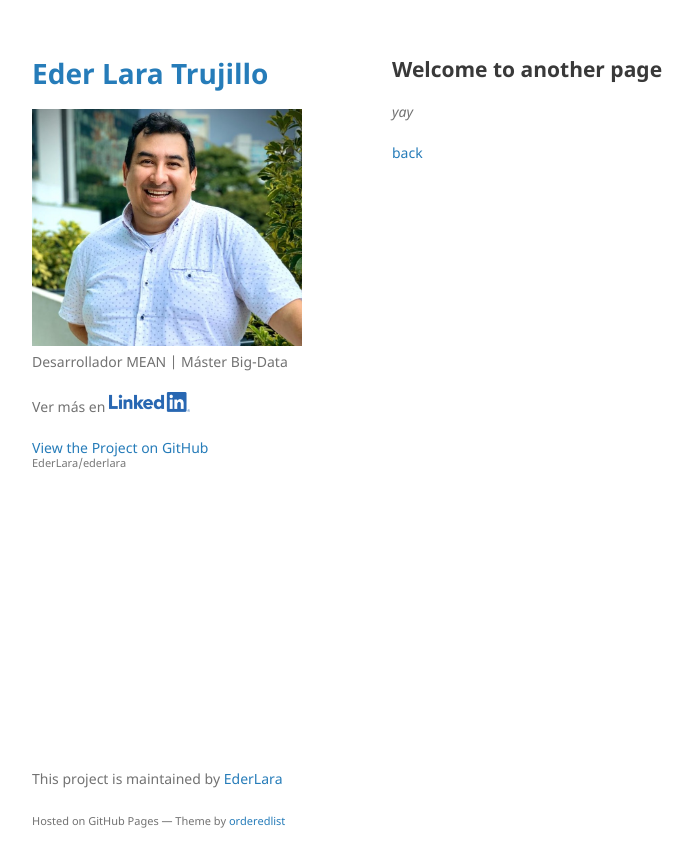
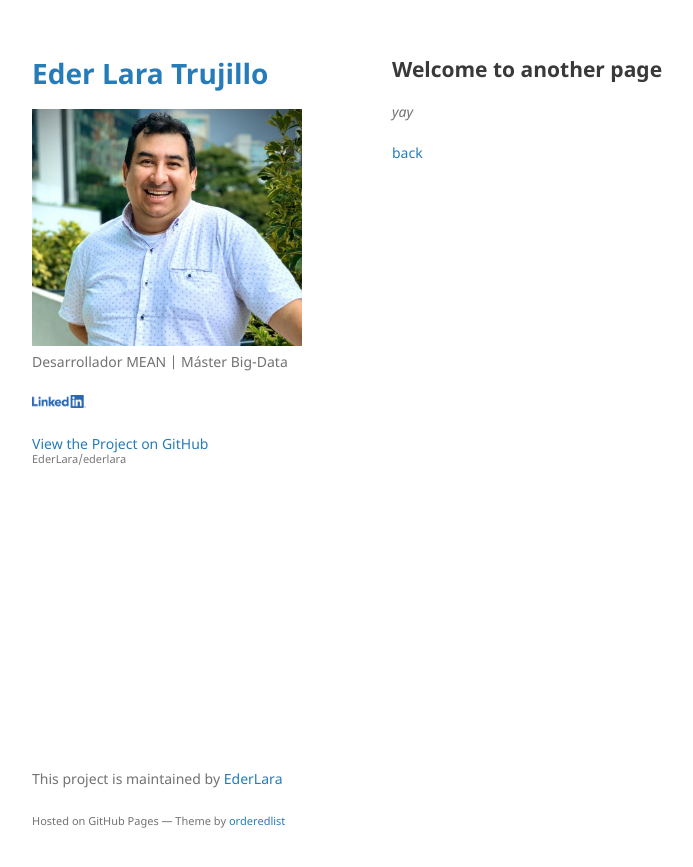
Before and after one commit to EderLara/ederlara, a Jekyll site: the page built from another-page.md, in a window 1280 px wide. Shown: the top 867 px of the page, without its empty margins (178-871 px from the left). Built offline with Jekyll 4.4.1, drawn with Linux system fonts in a browser that asks for light colours; our own code applies the rules of GitHub Pages for plain Markdown files.

Commit message:
Update default.html

```diff
--- a/_layouts/default.html
+++ b/_layouts/default.html
@@ -22,7 +22,7 @@
         {% endif %}
 
         <p>{{ site.description | default: site.github.project_tagline }}</p>
-        <p class="view">Ver más en <a href="{{ site.linkedin }}"><img src="{{ site.imglink | relative_url }}" width="30%" alt="LinkedIn"></a></p>
+        <p class="view"><a href="{{ site.linkedin }}"><img src="{{ site.imglink | relative_url }}" width="20%" alt="LinkedIn"></a></p>
 
         {% if site.github.is_project_page %}
         <p class="view"><a href="{{ site.github.repository_url }}">View the Project on GitHub <small>{{ site.github.repository_nwo }}</small></a></p>
```
